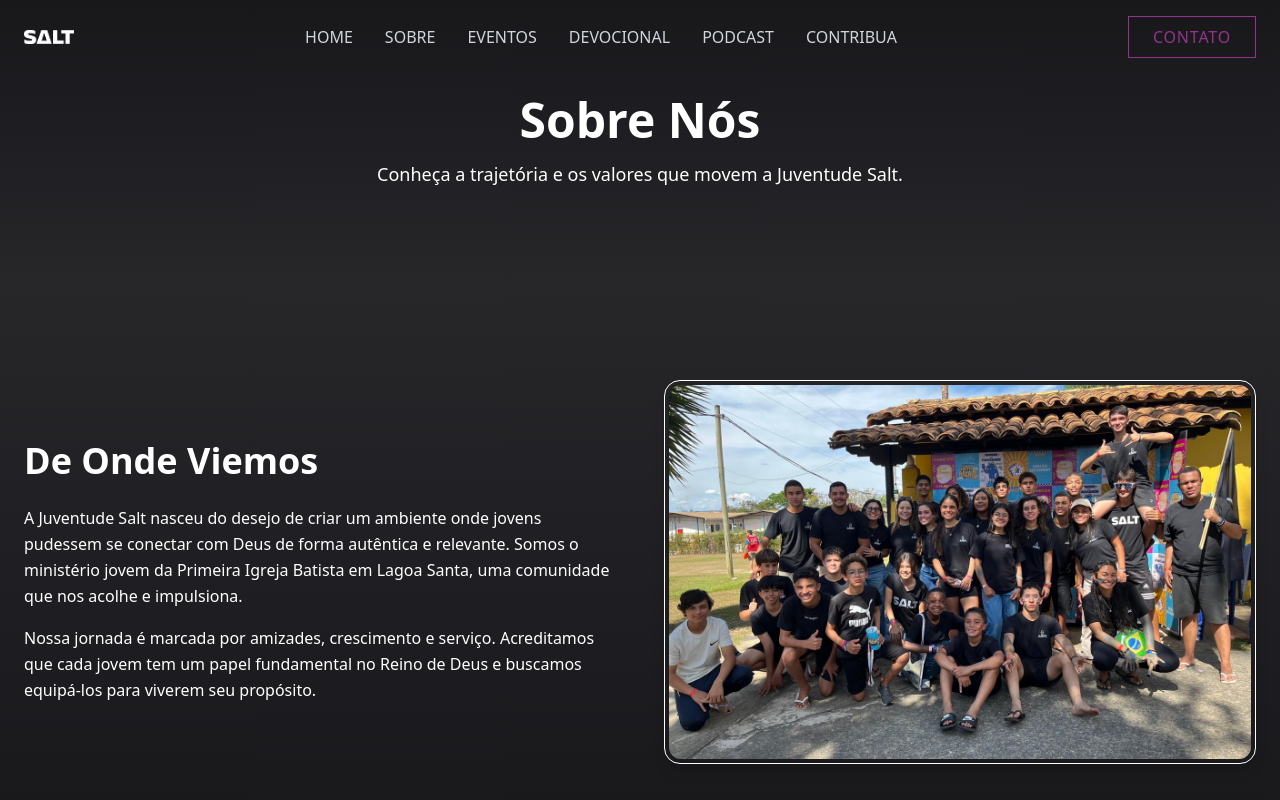
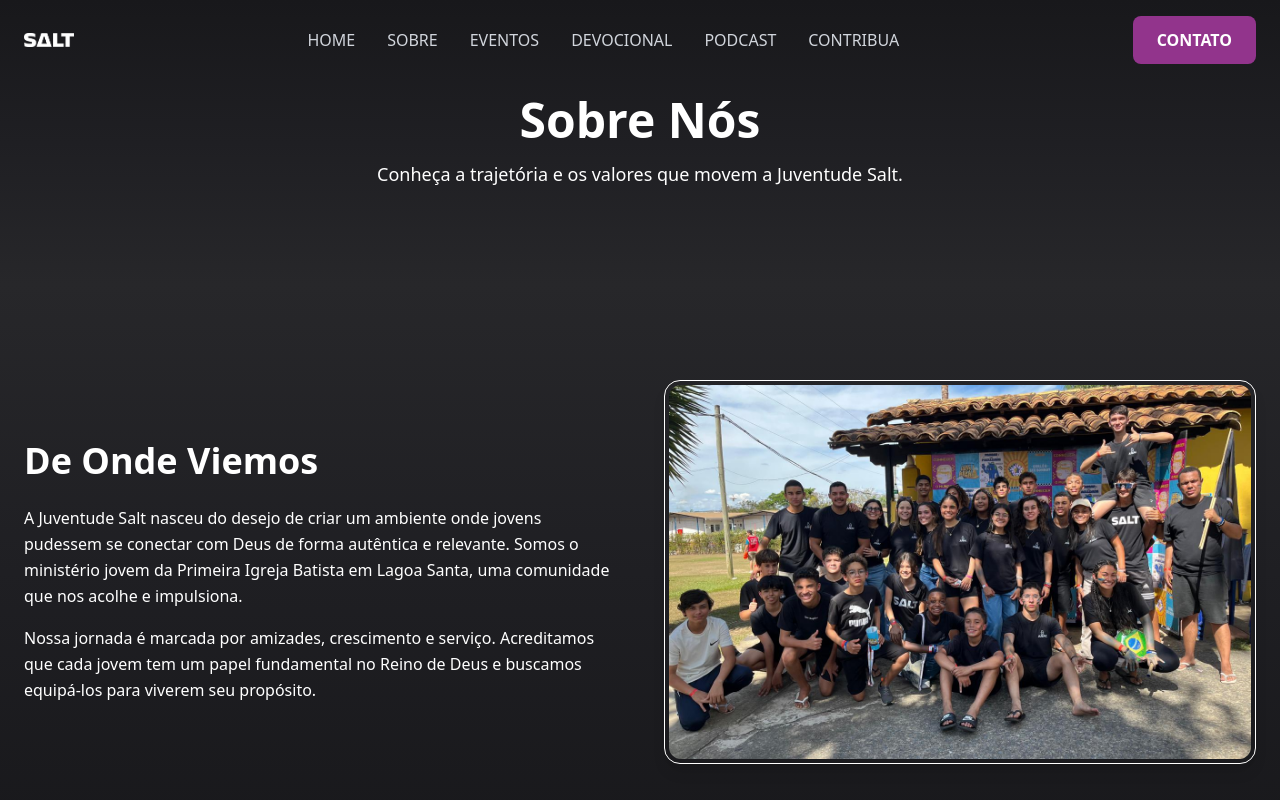
Before and after one commit to DaviAfonso88/SaltWeb, a Next.js app: page /sobre in a window 1280 px wide. Shown: the top 800 px of the page. Built offline with nearby package versions, Linux system fonts and the light colour scheme.

Commit message:
alteração no botao de contato da navbar

```diff
--- a/app/components/Navbar.tsx
+++ b/app/components/Navbar.tsx
@@ -4,6 +4,7 @@ import { useState, useEffect } from "react";
 import Link from "next/link";
 import Image from "next/image";
 import { Menu, X } from "lucide-react";
+import BotaoPrimario from "./BotaoPrimario";
 
 const navLinks = [
   { href: "/", label: "HOME" },
@@ -64,11 +65,9 @@ export default function Navbar() {
         </div>
 
         <div className="hidden md:flex flex-shrink-0">
-          <Link href="/#contato">
-            <button className="bg-transparent font-normal text-[#92348c] border border-[#92348c] px-6 py-2 uppercase tracking-wider transition-all duration-300 hover:bg-[#92348c]  hover:text-black cursor-pointer">
-              Contato
-            </button>
-          </Link>
+          <BotaoPrimario href="/#contato" className="w-full uppercase">
+            Contato
+          </BotaoPrimario>
         </div>
 
         {/* Mobile Nav Toggle */}
@@ -97,15 +96,9 @@ export default function Navbar() {
             ))}
           </ul>
           <div className="mt-4 w-full">
-            <Link
-              href="/#contato"
-              onClick={() => setIsOpen(false)}
-              className="w-full"
-            >
-              <button className="bg-transparent font-normal text-[#92348c] border border-[#92348c] w-full py-3 uppercase tracking-wider transition-all duration-300 hover:bg-[#92348c]  hover:text-black cursor-pointer">
-                Contato
-              </button>
-            </Link>
+            <BotaoPrimario href="/#contato" className="  w-full">
+              Contato
+            </BotaoPrimario>
           </div>
         </div>
       )}
```
Also changed, not shown: app/sobre/page.tsx (+7 -2 lines).
